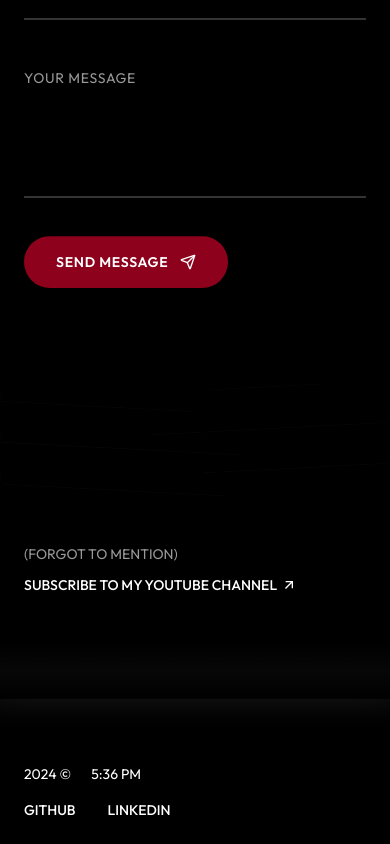
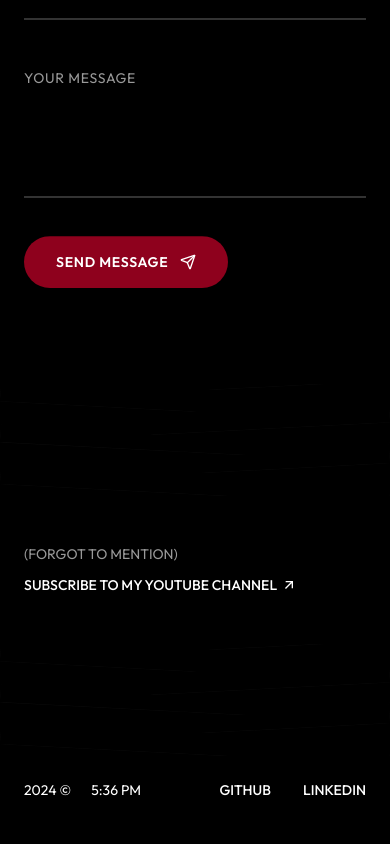
Before and after one commit to Deepanshu-JS/Project_frontend_Portfolio, a React (Vite) app: page / in a window 390 px wide. Shown: the part 2923-3767 px from the top of the page. Built offline with nearby package versions, Linux system fonts and the light colour scheme; the HTML template or start-up script is replaced by a standard one.

Commit message:
Done scroll

```diff
--- a/src/components/Footer.tsx
+++ b/src/components/Footer.tsx
@@ -61,8 +61,8 @@ const Footer = () => {
   };
 
   return (
-    <motion.footer
-      className="bg-background py-6 px-6 md:px-10 flex flex-col md:flex-row items-start md:items-center justify-between gap-4"
+    <motion.div
+      className="bg-background py-6 px-6 md:px-10 flex flex-row items-center justify-between gap-4 w-full"
       variants={containerVariants}
       initial="hidden"
       whileInView="visible"
@@ -111,7 +111,7 @@ const Footer = () => {
           linkedin
         </motion.a>
       </motion.div>
-    </motion.footer>
+    </motion.div>
   );
 };
 
--- a/src/components/Menu.tsx
+++ b/src/components/Menu.tsx
@@ -108,18 +108,30 @@ const Menu = ({ isOpen, onClose }: MenuProps) => {
     setTimeout(() => {
       const element = document.querySelector(href);
       if (element) {
-          const offset = 80;
-          const elementPosition = element.getBoundingClientRect().top + window.scrollY;
-          window.scrollTo({
-            top: elementPosition - offset,
+        // Find the scrollable container (main element)
+        const scrollContainer = document.querySelector('main');
+        if (scrollContainer) {
+          const elementPosition = element.getBoundingClientRect().top;
+          const containerScrollTop = scrollContainer.scrollTop;
+          const offset = 0;
+
+          scrollContainer.scrollTo({
+            top: containerScrollTop + elementPosition - offset,
             behavior: "smooth",
           });
+        } else {
+          // Fallback to window scroll
+          element.scrollIntoView({ behavior: "smooth" });
+        }
       }
     }, 700);
   } else if (href.startsWith("mailto:")) {
     window.location.href = href;
+  } else {
+    window.open(href, "_blank");
   }
 };
+
 
   return (
     <AnimatePresence>
--- a/src/index.css
+++ b/src/index.css
@@ -57,6 +57,12 @@
   html {
     scroll-behavior: smooth;
     scroll-snap-type: y proximity;
+    scrollbar-width: none;
+    -ms-overflow-style: none;
+  }
+
+  html::-webkit-scrollbar {
+    display: none;
   }
 
   body {
--- a/src/pages/Index.tsx
+++ b/src/pages/Index.tsx
@@ -87,12 +87,10 @@ const Index = () => {
           </AnimatedSection>
         </section>
 
-        <SectionTransition variant="fold" />
+        <SectionTransition variant="tear" />
 
         <section className="snap-start snap-always">
-          <AnimatedSection animation="fadeUp" delay={0.1}>
-            <Footer />
-          </AnimatedSection>
+          <Footer />
         </section>
       </main>
     </>
--- a/style.css
+++ b/style.css
@@ -31,10 +31,24 @@ body {
   width: 100%;
   height: 100%;
   background-color: black;
-  overflow-x: auto;
-  /*this fixes mobile*/
-  overflow-y: auto scroll !important;
+  overflow-x: hidden;
+  overflow-y: scroll;
   -webkit-overflow-scrolling: touch;
+  scrollbar-width: none;
+  -ms-overflow-style: none;
+}
+
+/* Hide scrollbar for Chrome, Safari, Edge */
+html::-webkit-scrollbar {
+  display: none !important;
+  width: 0 !important;
+  height: 0 !important;
+}
+
+body::-webkit-scrollbar {
+  display: none !important;
+  width: 0 !important;
+  height: 0 !important;
 }
 
 /*--------(->) tag turn clockwise code for all ------------*/
```
Lines whose indentation alone changed are shown as unchanged.
